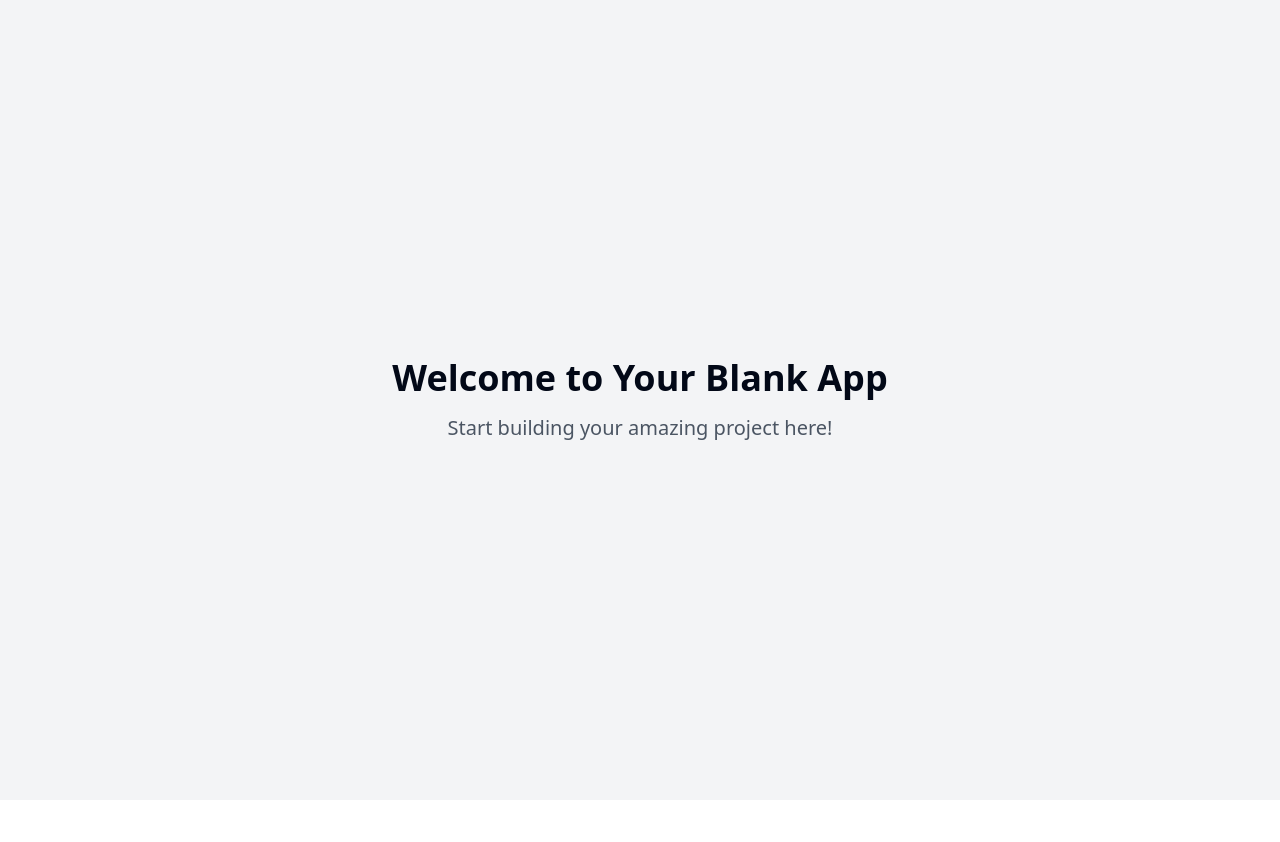
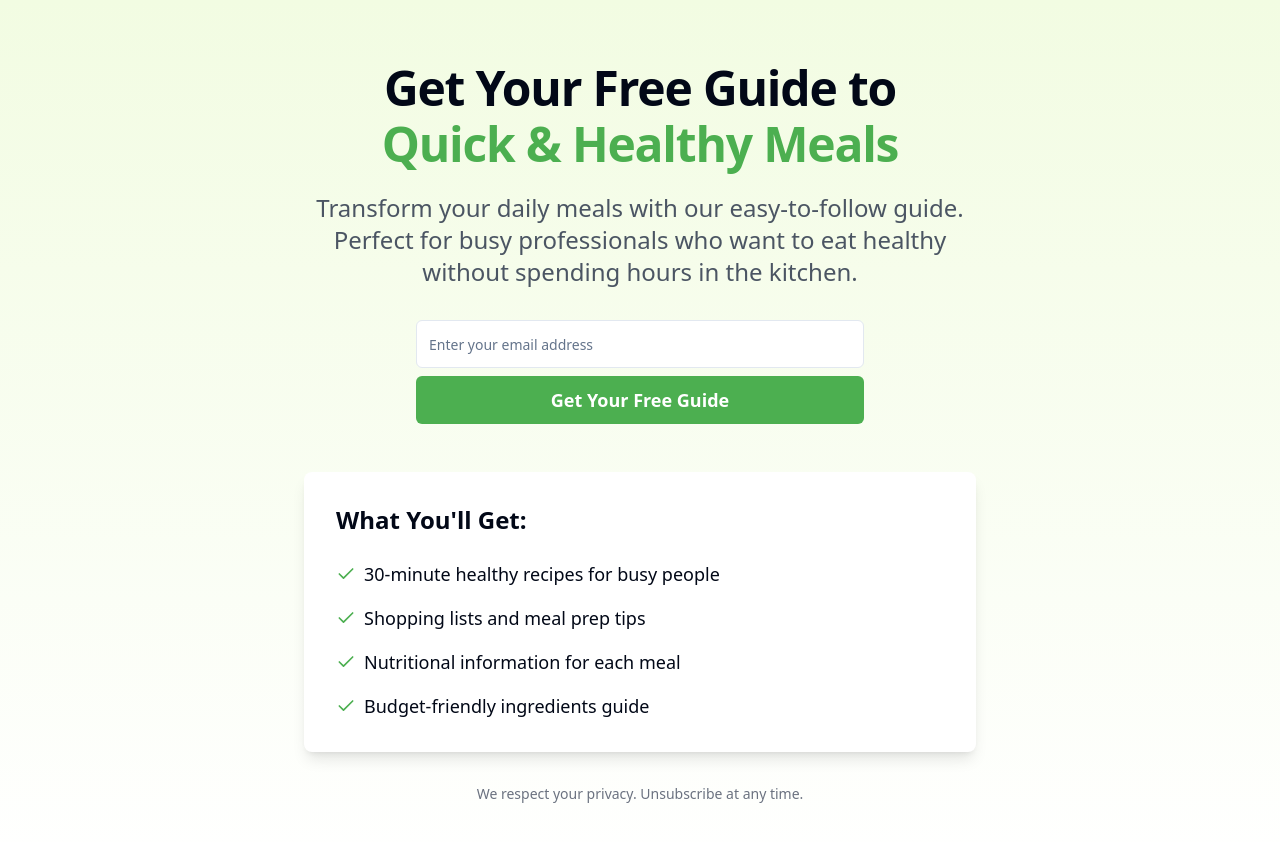
Before and after one commit to neomima1992/healthyemailgift, a React (Vite) app: page / in a window 1280 px wide. Shown: the top 842 px of the page. Before the commit the page ends 800 px from the top, so only its background shows below. Built offline with nearby package versions, Linux system fonts and the light colour scheme.

Commit message:
Create landing page for email input
Added a new landing page that prompts users to enter their email address to receive a free guide to healthy quick meals.
[skip gpt_engineer]

```diff
--- /dev/null
+++ b/src/components/EmailSignupForm.tsx
@@ -0,0 +1,44 @@
+import { useState } from 'react';
+import { Button } from "@/components/ui/button";
+import { Input } from "@/components/ui/input";
+import { toast } from "sonner";
+
+export const EmailSignupForm = () => {
+  const [email, setEmail] = useState('');
+  const [isLoading, setIsLoading] = useState(false);
+
+  const handleSubmit = async (e: React.FormEvent) => {
+    e.preventDefault();
+    setIsLoading(true);
+
+    // Simulate API call
+    await new Promise(resolve => setTimeout(resolve, 1000));
+
+    toast.success("Success! Check your email for the guide.", {
+      description: "We've sent your free healthy meals guide!"
+    });
+
+    setEmail('');
+    setIsLoading(false);
+  };
+
+  return (
+    <form onSubmit={handleSubmit} className="w-full max-w-md space-y-2">
+      <Input
+        type="email"
+        placeholder="Enter your email address"
+        value={email}
+        onChange={(e) => setEmail(e.target.value)}
+        required
+        className="h-12 text-lg"
+      />
+      <Button
+        type="submit"
+        className="w-full h-12 text-lg font-semibold bg-primary hover:bg-primary/90"
+        disabled={isLoading}
+      >
+        {isLoading ? "Sending..." : "Get Your Free Guide"}
+      </Button>
+    </form>
+  );
+};
--- /dev/null
+++ b/src/components/FeaturePoints.tsx
@@ -0,0 +1,21 @@
+import { Check } from 'lucide-react';
+
+const features = [
+  "30-minute healthy recipes for busy people",
+  "Shopping lists and meal prep tips",
+  "Nutritional information for each meal",
+  "Budget-friendly ingredients guide"
+];
+
+export const FeaturePoints = () => {
+  return (
+    <div className="grid gap-4 text-left">
+      {features.map((feature, index) => (
+        <div key={index} className="flex items-center gap-2">
+          <Check className="h-5 w-5 text-primary flex-shrink-0" />
+          <span className="text-lg">{feature}</span>
+        </div>
+      ))}
+    </div>
+  );
+};
--- a/src/pages/Index.tsx
+++ b/src/pages/Index.tsx
@@ -1,12 +1,38 @@
-// Update this page (the content is just a fallback if you fail to update the page)
+import { EmailSignupForm } from "@/components/EmailSignupForm";
+import { FeaturePoints } from "@/components/FeaturePoints";
 
 const Index = () => {
   return (
-    <div className="min-h-screen flex items-center justify-center bg-gray-100">
-      <div className="text-center">
-        <h1 className="text-4xl font-bold mb-4">Welcome to Your Blank App</h1>
-        <p className="text-xl text-gray-600">Start building your amazing project here!</p>
-      </div>
+    <div className="min-h-screen bg-gradient-to-b from-secondary to-white">
+      <main className="container px-4 py-16 mx-auto">
+        <div className="flex flex-col items-center text-center max-w-4xl mx-auto">
+          <h1 className="text-4xl md:text-5xl font-bold mb-6 tracking-tight">
+            Get Your Free Guide to
+            <span className="text-primary block mt-2">
+              Quick & Healthy Meals
+            </span>
+          </h1>
+
+          <p className="text-xl md:text-2xl mb-8 text-gray-600 max-w-2xl">
+            Transform your daily meals with our easy-to-follow guide. Perfect for busy professionals who want to eat healthy without spending hours in the kitchen.
+          </p>
+
+          <div className="w-full max-w-md mb-12">
+            <EmailSignupForm />
+          </div>
+
+          <div className="bg-white p-8 rounded-lg shadow-lg w-full max-w-2xl">
+            <h2 className="text-2xl font-semibold mb-6 text-left">
+              What You'll Get:
+            </h2>
+            <FeaturePoints />
+          </div>
+
+          <p className="mt-8 text-sm text-gray-500">
+            We respect your privacy. Unsubscribe at any time.
+          </p>
+        </div>
+      </main>
     </div>
   );
 };
--- a/tailwind.config.ts
+++ b/tailwind.config.ts
@@ -14,7 +14,10 @@ export default {
       center: true,
       padding: '2rem',
       screens: {
-				'2xl': '1400px'
+        'sm': '640px',
+        'md': '768px',
+        'lg': '1024px',
+        'xl': '1280px',
       }
     },
     extend: {
@@ -25,12 +28,12 @@ export default {
         background: 'hsl(var(--background))',
         foreground: 'hsl(var(--foreground))',
         primary: {
-					DEFAULT: 'hsl(var(--primary))',
-					foreground: 'hsl(var(--primary-foreground))'
+          DEFAULT: '#4CAF50',
+          foreground: '#FFFFFF'
         },
         secondary: {
-					DEFAULT: 'hsl(var(--secondary))',
-					foreground: 'hsl(var(--secondary-foreground))'
+          DEFAULT: '#F2FCE2',
+          foreground: '#1A1F2C'
         },
         destructive: {
           DEFAULT: 'hsl(var(--destructive))',
@@ -51,16 +54,6 @@ export default {
         card: {
           DEFAULT: 'hsl(var(--card))',
           foreground: 'hsl(var(--card-foreground))'
-				},
-				sidebar: {
-					DEFAULT: 'hsl(var(--sidebar-background))',
-					foreground: 'hsl(var(--sidebar-foreground))',
-					primary: 'hsl(var(--sidebar-primary))',
-					'primary-foreground': 'hsl(var(--sidebar-primary-foreground))',
-					accent: 'hsl(var(--sidebar-accent))',
-					'accent-foreground': 'hsl(var(--sidebar-accent-foreground))',
-					border: 'hsl(var(--sidebar-border))',
-					ring: 'hsl(var(--sidebar-ring))'
         }
       },
       borderRadius: {
@@ -69,28 +62,20 @@ export default {
         sm: 'calc(var(--radius) - 4px)'
       },
       keyframes: {
-				'accordion-down': {
-					from: {
-						height: '0'
+        "accordion-down": {
+          from: { height: "0" },
+          to: { height: "var(--radix-accordion-content-height)" },
         },
-					to: {
-						height: 'var(--radix-accordion-content-height)'
-					}
+        "accordion-up": {
+          from: { height: "var(--radix-accordion-content-height)" },
+          to: { height: "0" },
         },
-				'accordion-up': {
-					from: {
-						height: 'var(--radix-accordion-content-height)'
-					},
-					to: {
-						height: '0'
-					}
-				}
       },
       animation: {
-				'accordion-down': 'accordion-down 0.2s ease-out',
-				'accordion-up': 'accordion-up 0.2s ease-out'
-			}
-		}
+        "accordion-down": "accordion-down 0.2s ease-out",
+        "accordion-up": "accordion-up 0.2s ease-out",
+      },
+    },
   },
   plugins: [require("tailwindcss-animate")],
 } satisfies Config;
```
Lines whose indentation alone changed are shown as unchanged.
